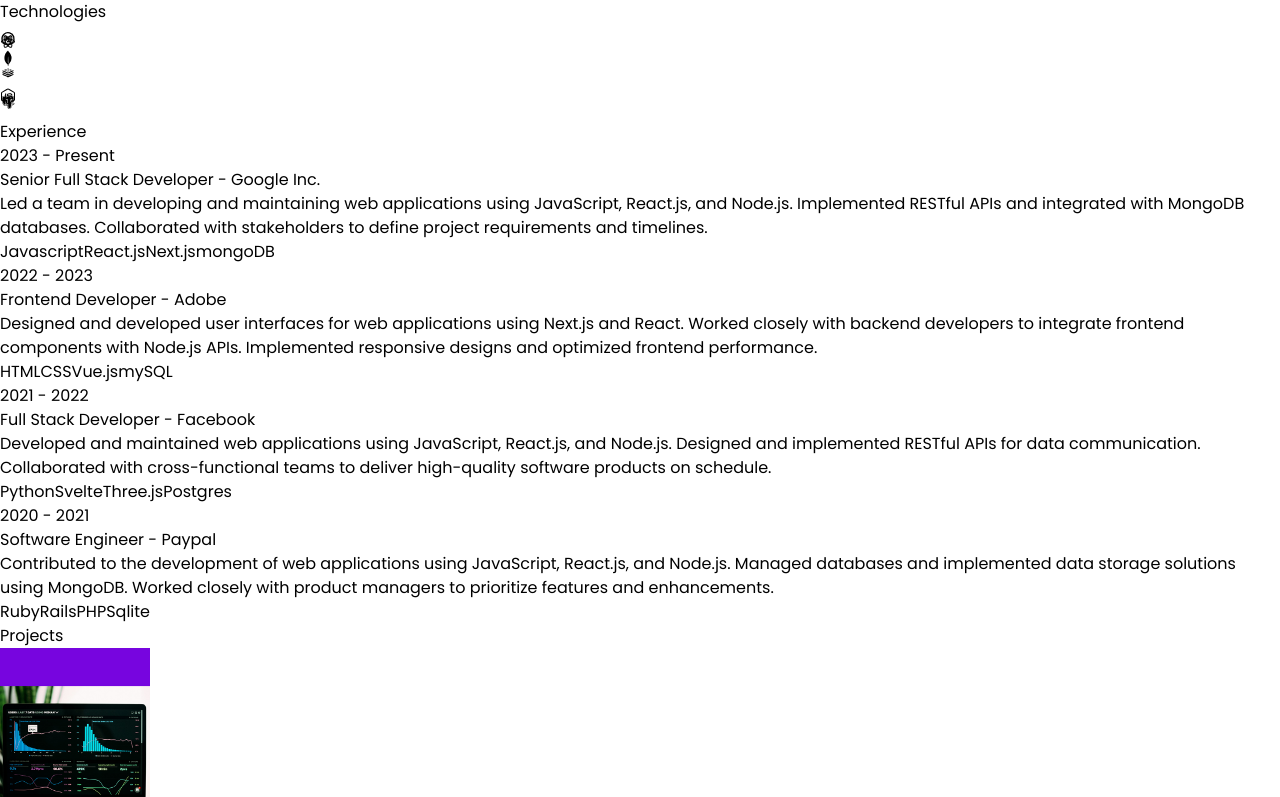
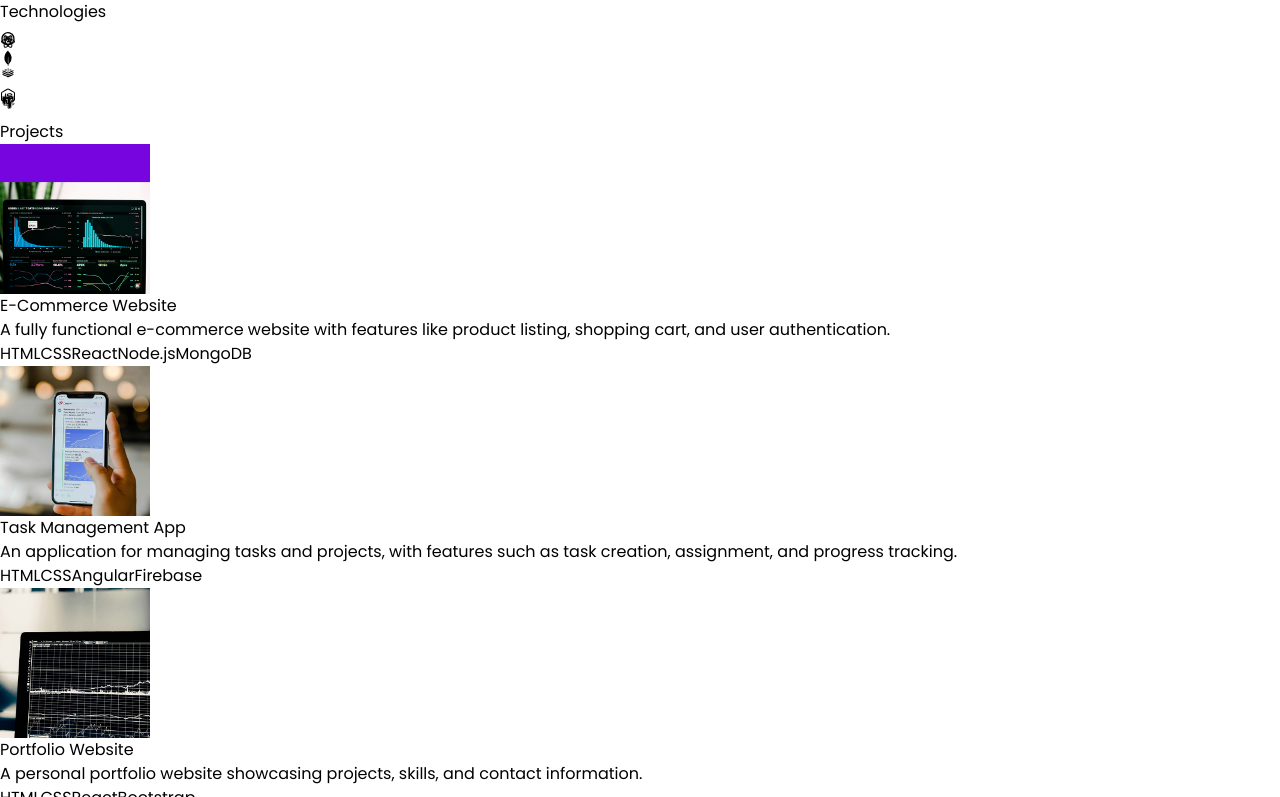
Before and after one commit to tharushasamarawickrama/My-portfolio, a React (Vite) app: page / in a window 1280 px wide. Shown: the part 1383-2180 px from the top of the page. Built offline with nearby package versions, Linux system fonts and the light colour scheme.

Commit message:
change projects and experience(only place)

```diff
--- a/src/App.jsx
+++ b/src/App.jsx
@@ -19,8 +19,8 @@
         <Hero />
         <About />
         <Technologies />
+        <Project />
         <Experience />
-        <Project />
         <Contact />
       </div>
 
```
